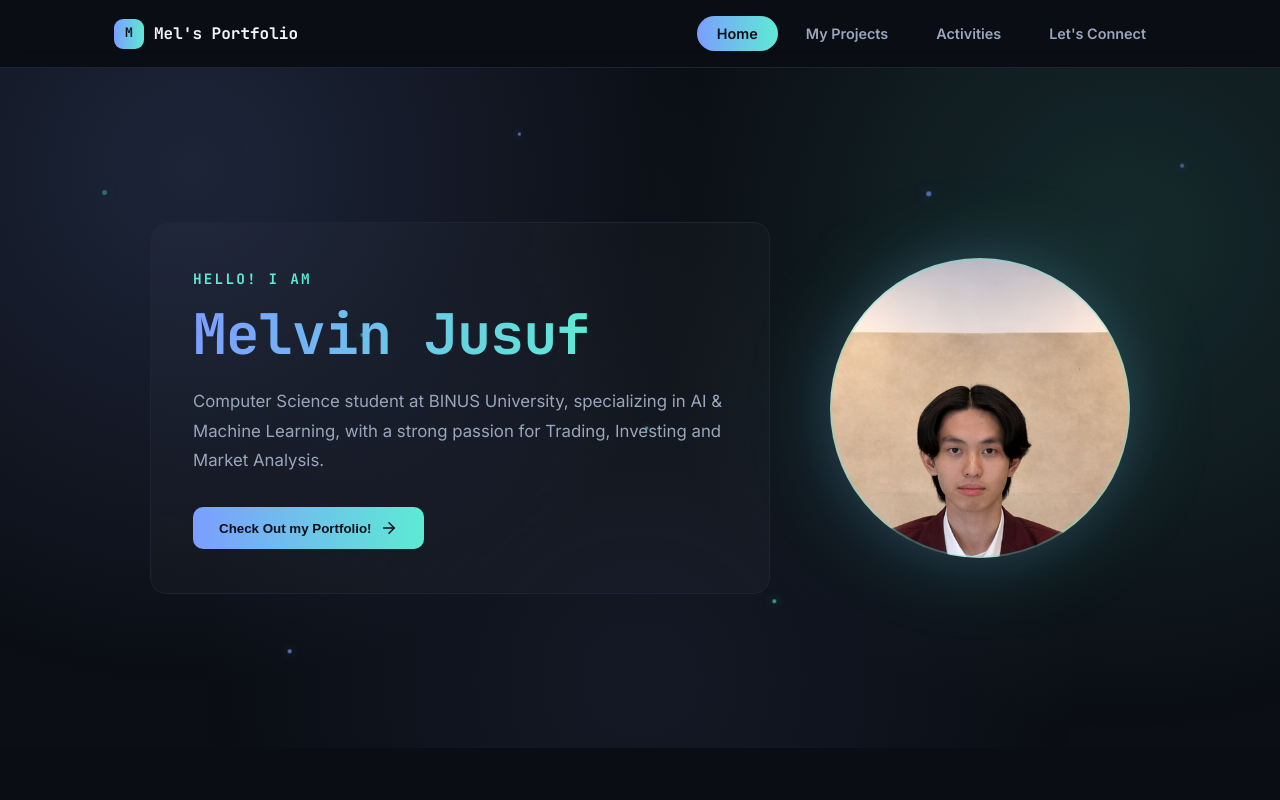
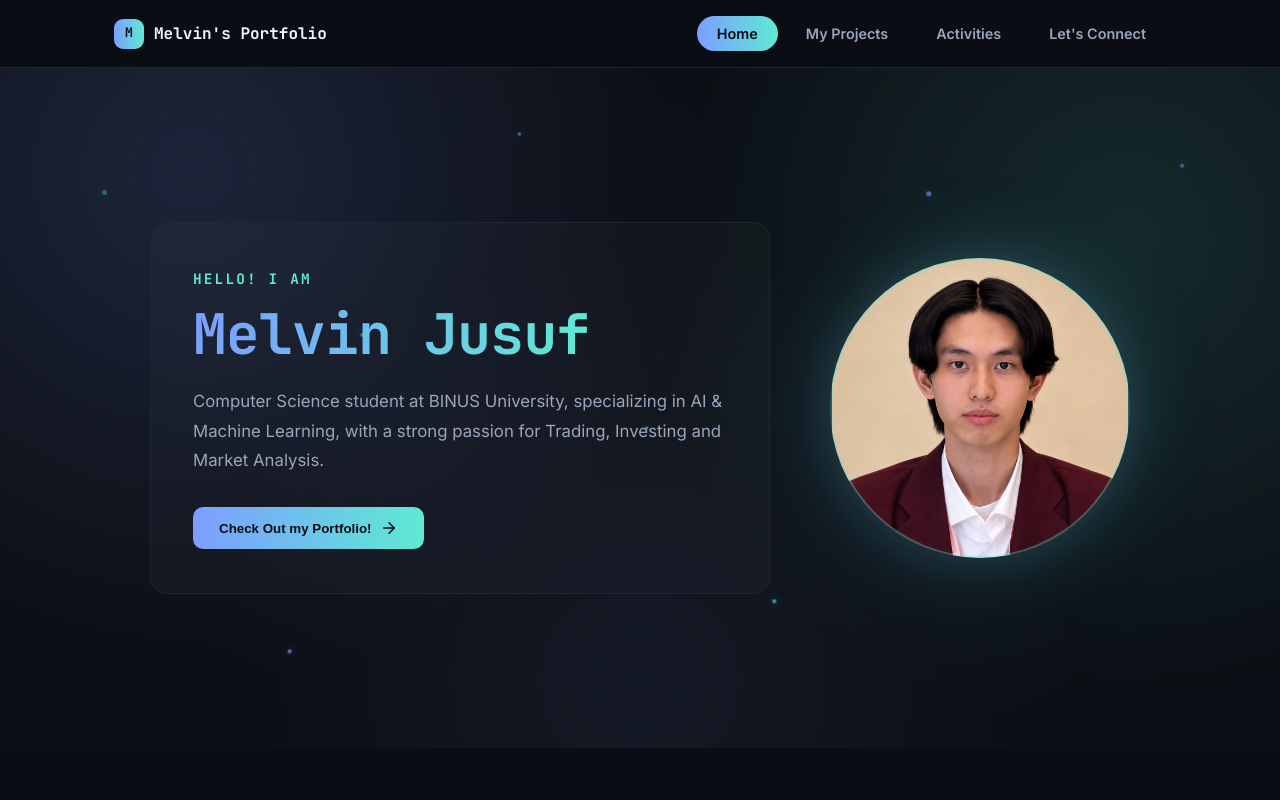
Before and after one commit to melvinjusuf1904/Melvin-Portofolio, a React (Vite) app: page / in a window 1280 px wide. Shown: the top 800 px of the page. Built offline with nearby package versions, Linux system fonts and the light colour scheme.

Commit message:
Add files via upload

```diff
--- a/src/components/Header.jsx
+++ b/src/components/Header.jsx
@@ -45,7 +45,7 @@ export default function Header({ currentPage, setCurrentPage }) {
             {PROFILE.initials?.[0] || 'M'}
           </span>
           <span style={{ fontFamily: 'var(--font-heading)', fontWeight: 700, fontSize: '1rem', color: 'var(--text-primary)', whiteSpace: 'nowrap' }}>
-            Mel's Portfolio
+            Melvin's Portfolio
           </span>
         </div>
 
--- a/src/pages/Home.jsx
+++ b/src/pages/Home.jsx
@@ -1,6 +1,6 @@
 import React, { useState } from 'react';
 import { GraduationCap, Search, Award, ArrowRight } from 'lucide-react';
-import melvinPhoto from '../assets/melvinfoto.jpg';
+import melvinPhoto from '../assets/melvinfoto.jpeg';
 import { PROFILE, EDUCATION, CERTS, AWARDS, PARTICLES } from '../data/portfolioData';
 import { SKILL_TABS } from '../data/skillTabs';
 
@@ -101,8 +101,8 @@ export default function Home({ setCurrentPage }) {
                 aria-label={PROFILE.name}
                 style={{
                   backgroundImage: `url(${melvinPhoto})`,
-                  backgroundSize: '230%',
-                  backgroundPosition: 'center 12%',
+                  backgroundSize: 'cover',
+                  backgroundPosition: 'center',
                   backgroundRepeat: 'no-repeat'
                 }}
               />
```
Also changed, not shown: src/assets/melvinfoto.jpeg (added).
